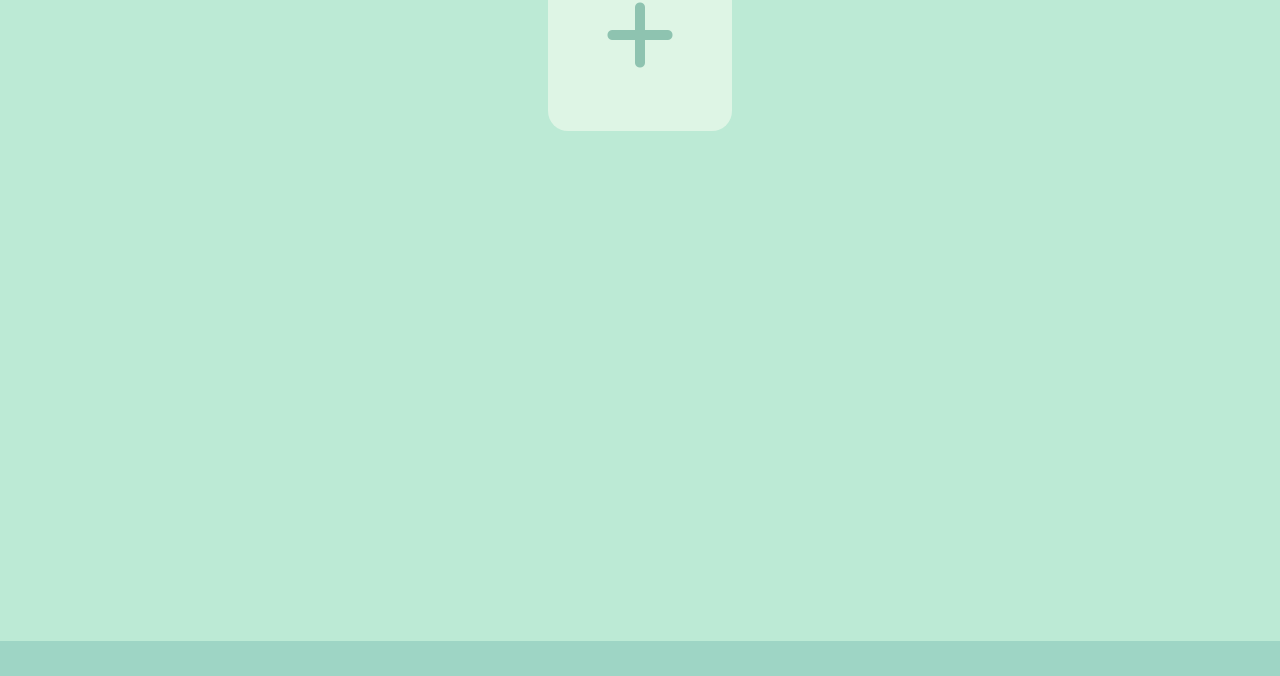
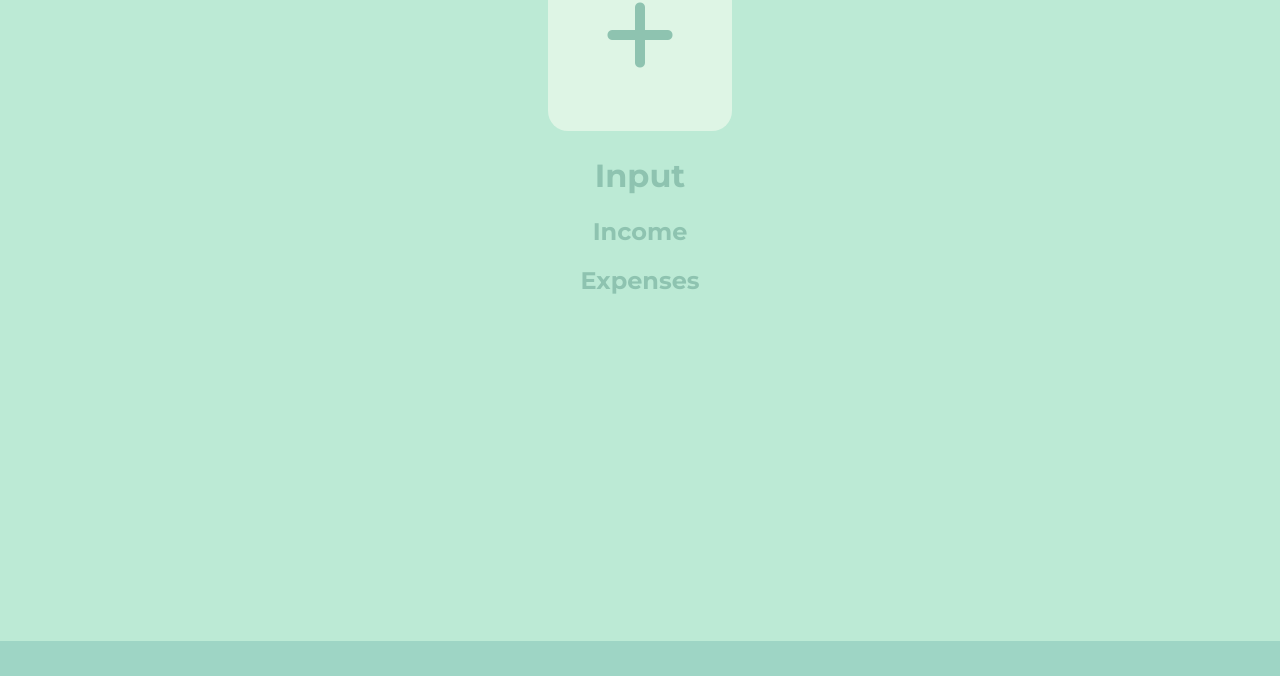
Before and after one commit to mhmmdmadhanip/Planlet, a plain HTML site: page index.html in a window 1280 px wide. Shown: the part 1046-1722 px from the top of the page. Drawn offline with Linux system fonts and the light colour scheme.

Commit message:
Update index.html

```diff
--- a/index.html
+++ b/index.html
@@ -38,6 +38,7 @@
           <i class="fa-solid fa-plus fa-5x" style="padding: 30%"></i>
         </div>
       </div>
+      <div class="user-page">
         <div class="plan-page">
           <div class="cash-amount">
             <h2>Cash balance</h2>
@@ -62,6 +63,16 @@
               <h2 class="his5">Expenses/Incomes</h2>
             </div>
           </div>
+        </div>
+        <div class="calc">
+          <h1 class="input-ty">Input</h1>
+          <div class="input" onclick"addingIncomes()">
+            <h2>Income</h2>
+          </div>
+          <div class="input">
+            <h2>Expenses</h2>
+          </div>
+        </div>
         <div class="btn" onclick="showHide();">
         <h1 style="color: #fff;"">Back!</h1>
         </div>
```
Lines whose indentation alone changed are shown as unchanged.
